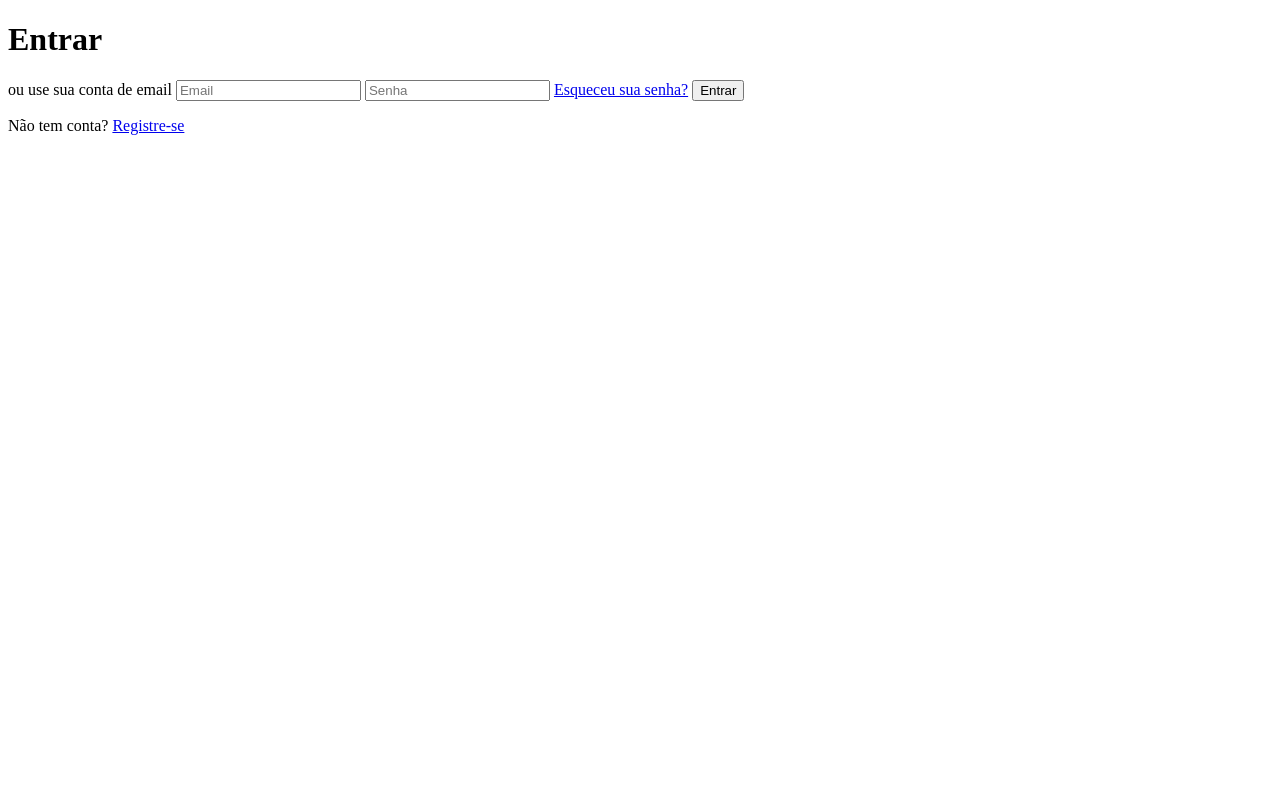
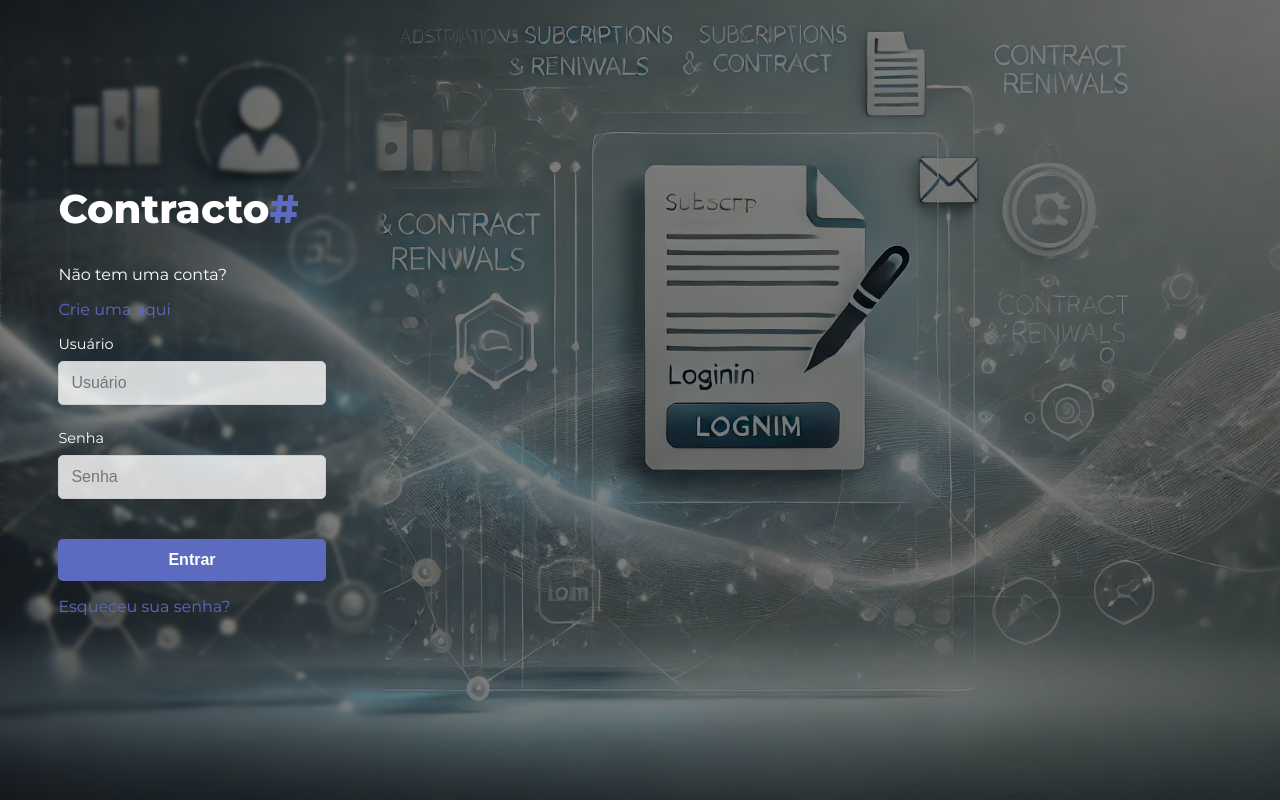
Before and after one commit to PaulinhoLaniusJunior/contracto, a plain HTML site: page contracto/public/pages/login.html in a window 1280 px wide. Drawn offline with Linux system fonts and the light colour scheme.

Commit message:
Add files via upload

```diff
--- a/contracto/public/pages/login.html
+++ b/contracto/public/pages/login.html
@@ -3,24 +3,32 @@
 <head>
     <meta charset="UTF-8">
     <meta name="viewport" content="width=device-width, initial-scale=1.0">
-    <title>Login</title>
-    <link rel="stylesheet" href="../css/style.css">
+    <title>Contracto - Login</title>
+    <link rel="stylesheet" href="../css/styleLogin.css">
     <script defer src="../js/login.js"></script>
 </head>
 <body>
-    <div class="container">
-        <div class="form-container sign-in-container">
+
+    <div class="left-side">
+        <div class="form-content">
+            <div class="logo">
+                <h1>Contracto<span>#</span></h1>
+            </div>
+            <p>Não tem uma conta? <a href="register.html">Crie uma aqui</a></p> <!-- Novo parágrafo adicionado aqui -->
             <form id="loginForm">
-                <h1>Entrar</h1>
-                <span>ou use sua conta de email</span>
-                <input type="email" id="login_email" placeholder="Email" required />
-                <input type="password" id="login_password" placeholder="Senha" required />
+                <div class="input-group">
+                    <label for="login_email">Usuário</label>
+                    <input type="text" id="login_email" placeholder="Usuário" required />
+                </div>
+                <div class="input-group">
+                    <label for="login_password">Senha</label>
+                    <input type="password" id="login_password" placeholder="Senha" required />
+                </div>
+                <button type="submit">Entrar</button>
                 <a href="#">Esqueceu sua senha?</a>
-                <button type="submit">Entrar</button>
-                <p>Não tem conta? <a href="register.html">Registre-se</a></p>
-                <div id="login_message" style="color: red;"></div> <!-- Adicionado -->
             </form>
         </div>
     </div>
+    <div class="right-side"></div>
 </body>
 </html>
```
Also changed, not shown: contracto/public/pages/erro.html (added, +11 -0 lines), contracto/public/pages/register.html (+3 -3 lines).
